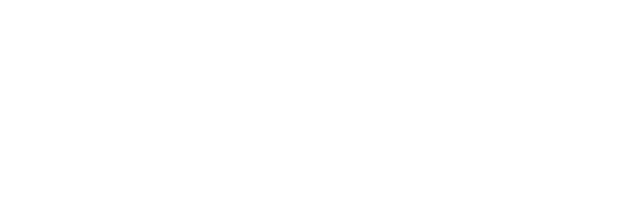
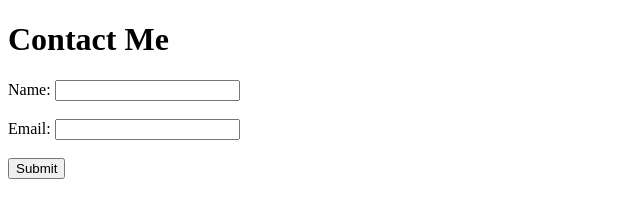
Before and after one commit to Pri-1969/sts-git-practice, a plain HTML site: page index.html in a window 1280 px wide. Shown: the whole page, without its empty margins (0-640 px from the left). Drawn offline with Linux system fonts and the light colour scheme.

Commit message:
Added contact form

```diff
--- a/index.html
+++ b/index.html
@@ -9,3 +9,21 @@
 
 </body>
 </html>
+<!DOCTYPE html>
+<html>
+<head>
+    <title>My First Git Form</title>
+</head>
+<body>
+    <h1>Contact Me</h1>
+    <form>
+        <label for="name">Name:</label>
+        <input type="text" id="name" name="name"><br><br>
+
+        <label for="email">Email:</label>
+        <input type="email" id="email" name="email"><br><br>
+
+        <input type="submit" value="Submit">
+    </form>
+</body>
+</html>
```
